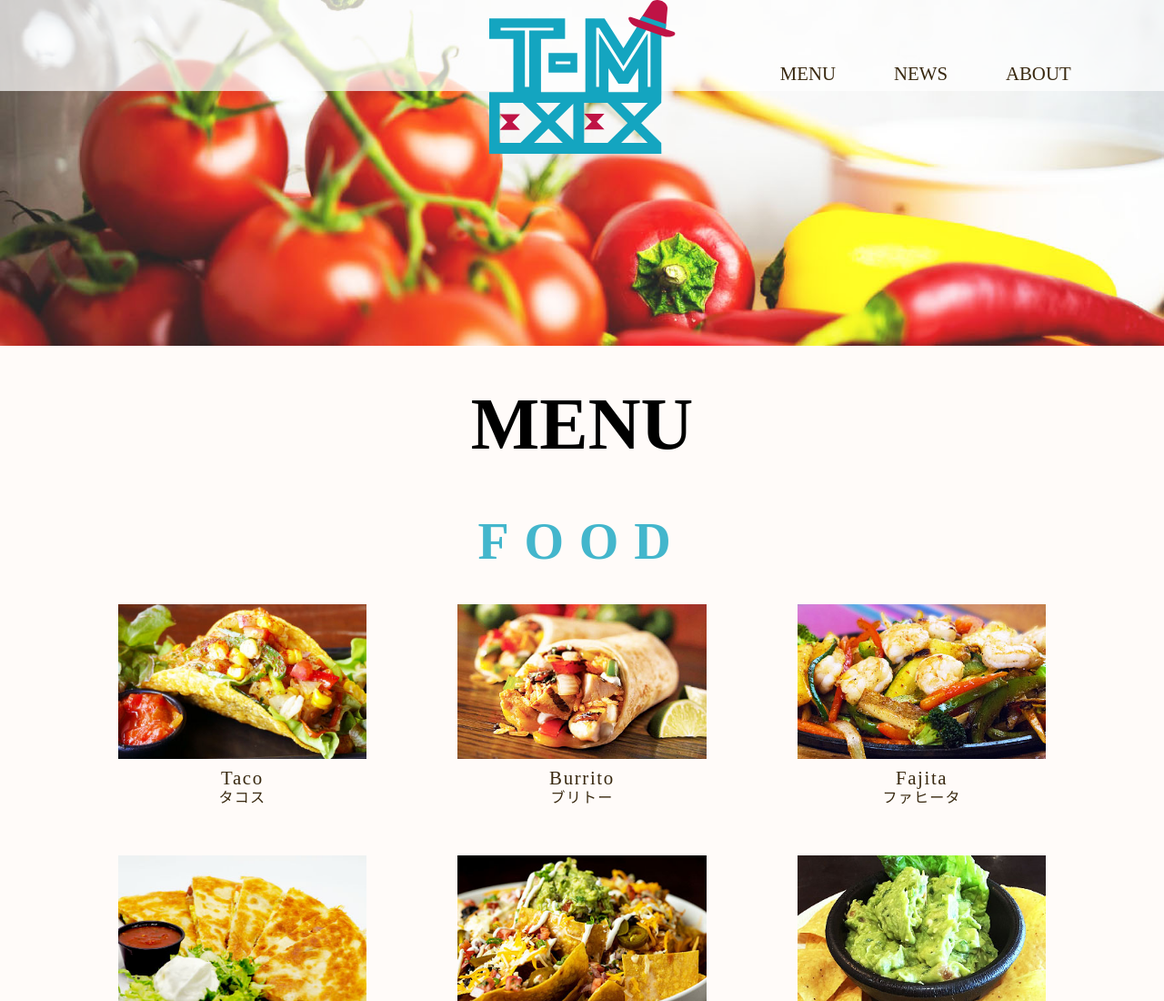
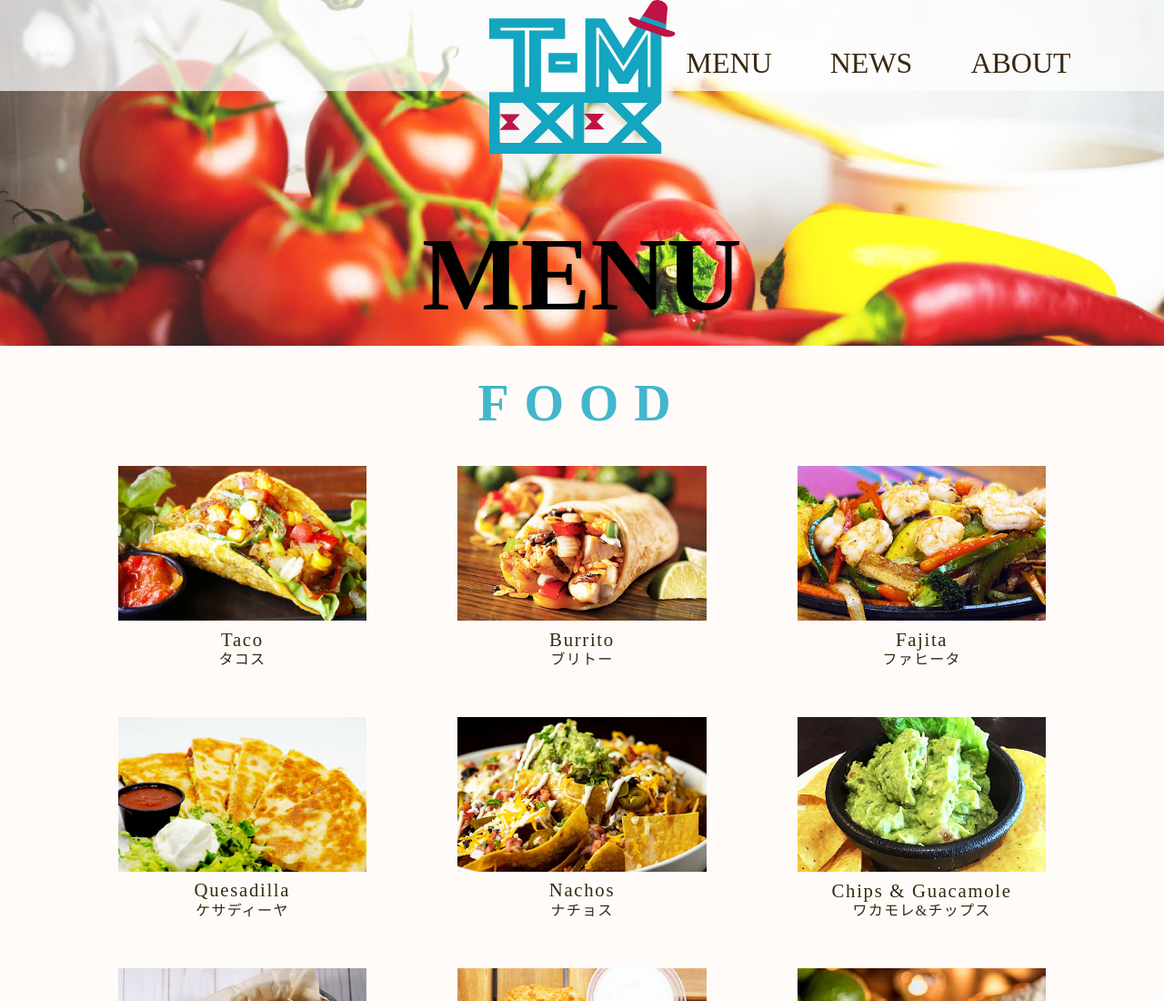
Before and after one commit to dskt0118/ai, a plain HTML site: page menu.html in a window 1280 px wide. Shown: the top 1100 px of the page at 91% size. Drawn offline with Linux system fonts and the light colour scheme; a web font is replaced by a local one.

Commit message:
menu文字位置の修正、メニューバー文字サイズの修正

```diff
--- a/css/style.css
+++ b/css/style.css
@@ -70,7 +70,7 @@ ul {
 .mainNav a {
 	color: #392910;
 	font-family: 'Caudex', serif;
-	font-size: 1.3rem;
+	font-size: 2.5vw;
 }
 
 
@@ -150,6 +150,14 @@ margin: 0 auto;
 .MainImg img{
 	width: 100%;
 }
+.Title{
+	position: absolute;
+  top: 5em;
+  left: 0;
+  right: 0;
+  margin: auto;
+	font-size: 3vw;
+}
 h2.pageTitle {
 	text-align: center;
 	text-transform: uppercase;
@@ -157,7 +165,7 @@ h2.pageTitle {
 	margin: 0;
 	color: #000;
 	font-family: 'Caudex', serif;
-	font-size: 5rem;
+	font-size: 9vw;
 }
 /*MENU PAGE*/
 h3 {
--- a/menu.html
+++ b/menu.html
@@ -36,7 +36,9 @@
 		<div class="MainImg">
 				<img src="images/menu_mainImage.jpg" alt="メニューページ">
 		</div><!--menuMainImg-->
-		<h2 class="pageTitle">menu</h2>
+		<div class="Title">
+				<h2 class="pageTitle">menu</h2>
+		</div>
 	</div>
 
 <div class="wrapper">
```
